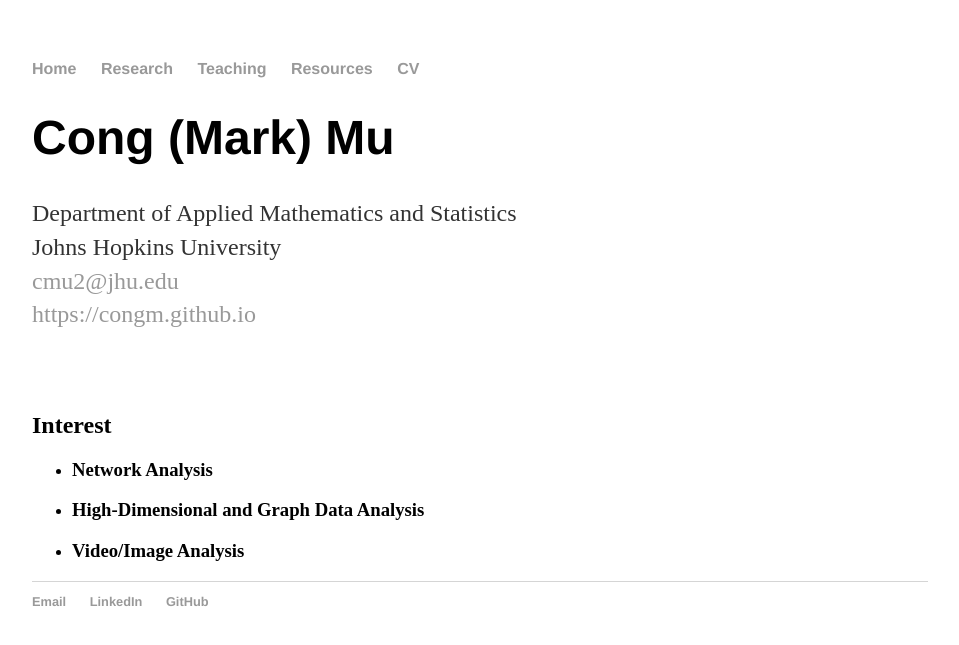
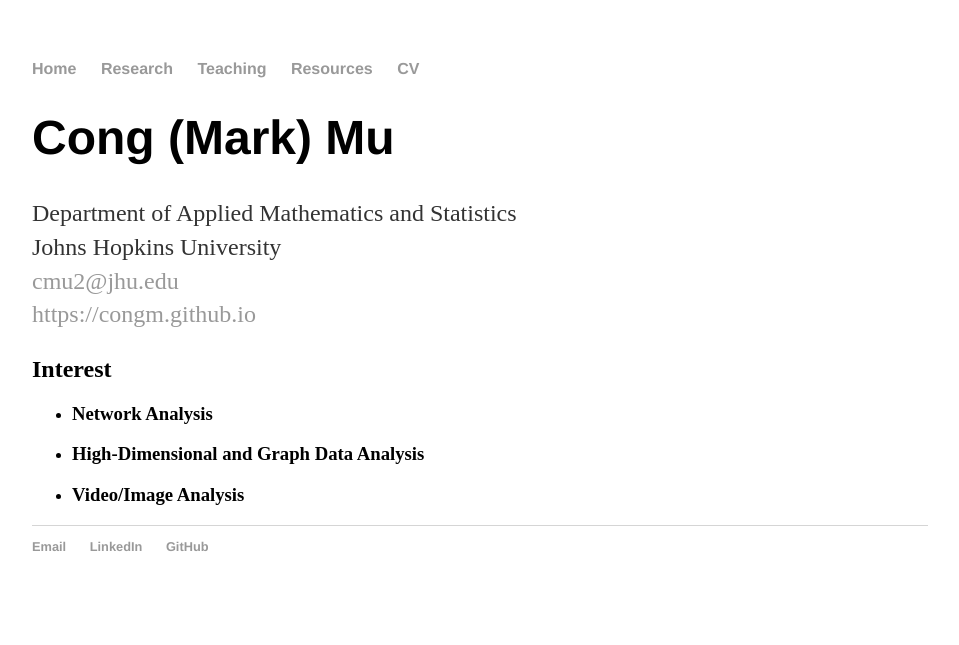
Before and after one commit to CongM/CongM.github.io, a Jekyll site: the page built from index.html, in a window 1280 px wide. Shown: the top 645 px of the page, without its empty margins (160-1119 px from the left). Built offline with Jekyll 4.4.1, drawn with Linux system fonts in a browser that asks for light colours.

Commit message:
Update index.html

```diff
--- a/index.html
+++ b/index.html
@@ -12,12 +12,12 @@
 		<a href="mailto:cmu2@jhu.edu">cmu2@jhu.edu</a> <br>
 		<a href="https://congm.github.io">https://congm.github.io</a>
 	</p>
-	<br><br>
+</div><!-- /.blurb -->
+<div>
 	<h2>Interest</h2>
 	<ul>
 		<li><h3>Network Analysis</h3></li>
 		<li><h3>High-Dimensional and Graph Data Analysis</h3></li>
 		<li><h3>Video/Image Analysis</h3></li>
 	</ul>
-
-</div><!-- /.blurb -->
+</div>
```
